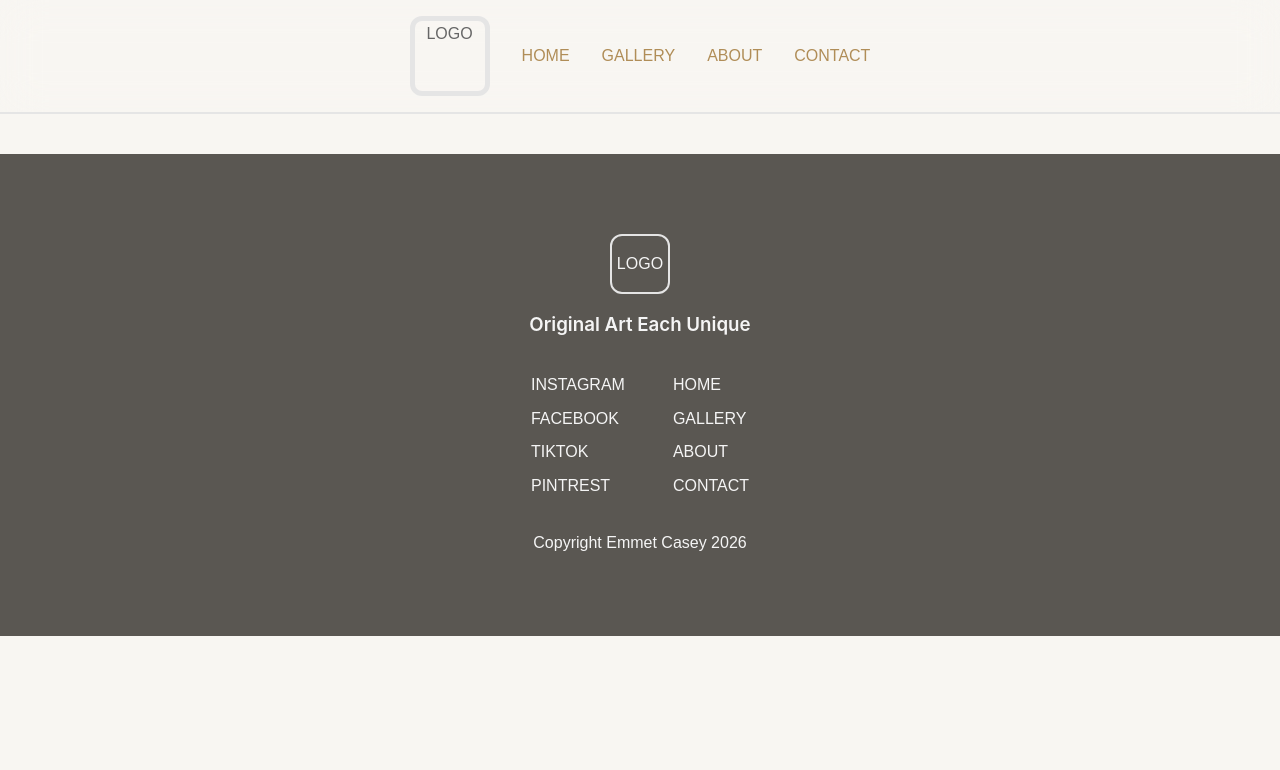
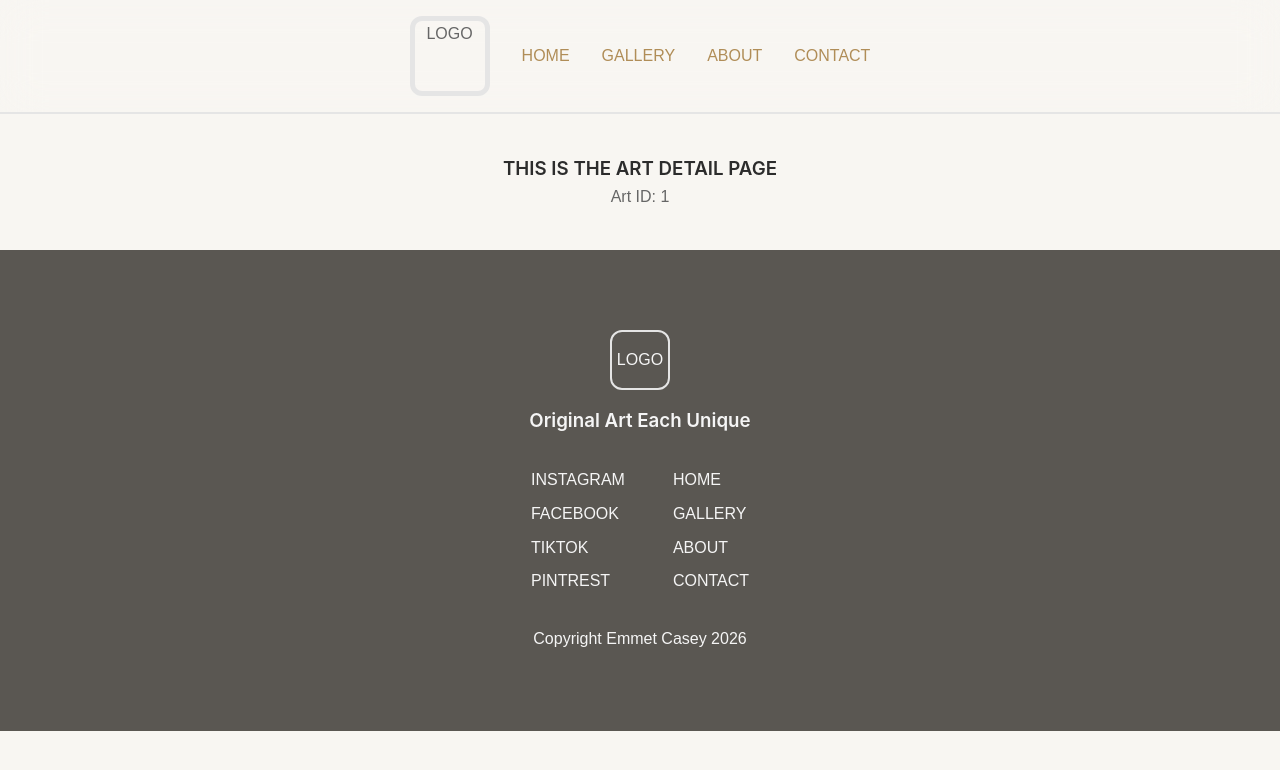
Before and after one commit to Emmet22/artist-website-template, a React (Vite) app: page /art/1 in a window 1280 px wide. Shown: the top 770 px of the page. Built offline with nearby package versions, Linux system fonts and the light colour scheme.

Commit message:
#17 Created art detail page and routing when artpiece cards are clicked

```diff
--- a/src/App.tsx
+++ b/src/App.tsx
@@ -9,6 +9,7 @@ import Home from "./pages/Home";
 import Gallery from "./pages/Gallery";
 import About from "./pages/About";
 import Contact from "./pages/Contact";
+import ArtDetail from "./pages/ArtDetail";
 
 import "./styles/App.css";
 
@@ -22,6 +23,7 @@ function App() {
         <Route path="/gallery" element={<Gallery />} />
         <Route path="/about" element={<About />} />
         <Route path="/contact" element={<Contact />} />
+        <Route path="/art/:id" element={<ArtDetail />} />
       </Routes>
     </main>
     <Footer />
--- a/src/components/artwork/ArtPiece.tsx
+++ b/src/components/artwork/ArtPiece.tsx
@@ -4,10 +4,15 @@ import styles from './ArtPiece.module.css';
 // import types
 import type { ArtPiece as ArtPieceType } from '../../types/ArtPiece';
 
-interface ArtPieceProps extends Omit<ArtPieceType, "id"> {}
+// import router to allow for linking to ArtDetail page
+import { Link } from 'react-router-dom';
 
-function ArtPiece({ imageURL, title, description, avaliable, price }: ArtPieceProps) {
+interface ArtPieceProps extends ArtPieceType {}
+
+function ArtPiece({ id, imageURL, title, description, avaliable, price }: ArtPieceProps) {
     return (
+        <Link to={`/art/${id}`}>
+
             <div className={styles.artPiece}>
 
                 <img
@@ -28,7 +33,7 @@ function ArtPiece({ imageURL, title, description, avaliable, price }: ArtPiecePr
                     {avaliable ? `BUY €${price}` : "ENQUIRE"}
                 </button>
             </div>
-
+        </Link>
 );
 }
 
--- /dev/null
+++ b/src/pages/ArtDetail.tsx
@@ -0,0 +1,17 @@
+import {useParams} from 'react-router-dom';
+
+function ArtDetail() {
+    const { id } = useParams();
+
+    return (
+        <>
+        <main>
+            <h3>THIS IS THE ART DETAIL PAGE</h3>
+            <p>Art ID: {id}</p>
+
+        </main>
+        </>
+    );
+}
+
+export default ArtDetail;
```
Lines whose indentation alone changed are shown as unchanged.
